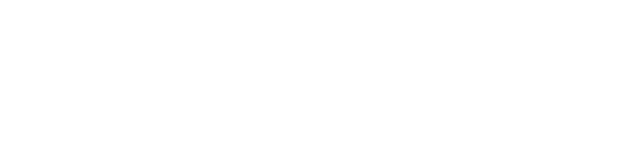
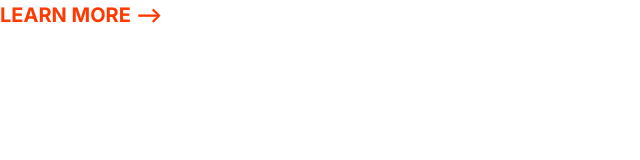
Before and after one commit to shonuga/first-project, a plain HTML site: page index.html in a window 1280 px wide. Shown: the whole page, without its empty margins (0-640 px from the left). Drawn offline with Linux system fonts and the light colour scheme.

Commit message:
building the link arrow component.

```diff
--- a/css/styles.css
+++ b/css/styles.css
@@ -6,7 +6,11 @@
     --color-body: #918ca4;
 
 }
+/*typography*/
 
+html{
+    font-size: 62.5% ;
+}
 body{
     font-family: Inter, Arial, Helvetica, sans-serif;
     color: var(--color-body);
@@ -49,3 +53,29 @@
     }
 
 }
+/*links*/
+
+a{
+    text-decoration: none;
+}
+.link-arrow{
+    color: var(--color-accent);
+    text-transform: uppercase;
+    font-size: 2rem;
+    font-weight: bold;
+}
+
+.link-arrow::after{
+    content: "-->";
+    margin-left: 5px;
+    transform: margin 0.15s;
+}
+
+.link-arrow:hover::after{
+    margin-left: 10px;
+}
+@media  screen and (min-width: 1024px) {
+    .link-arrow[
+        font-size: 1.5rem;
+    ]
+}
--- a/index.html
+++ b/index.html
@@ -5,8 +5,16 @@
     <meta http-equiv="X-UA-Compatible" content="IE=edge" />
     <meta name="viewport" content="width=device-width, initial-scale=1.0" />
     <title>Document</title>
+    <link rel="preconnect" href="https://fonts.googleapis.com" />
+    <link rel="preconnect" href="https://fonts.gstatic.com" crossorigin />
+    <link
+      href="https://fonts.googleapis.com/css2?family=Inter:wght@400;700&display=swap"
+      rel="stylesheet"
+    />
     <link rel="stylesheet" href="css/normalize.css" />
     <link rel="stylesheet" href="css/styles.css" />
   </head>
-  <body></body>
+  <body>
+    <a href="#" class="link-arrow">LEARN MORE</a>
+  </body>
 </html>
```
